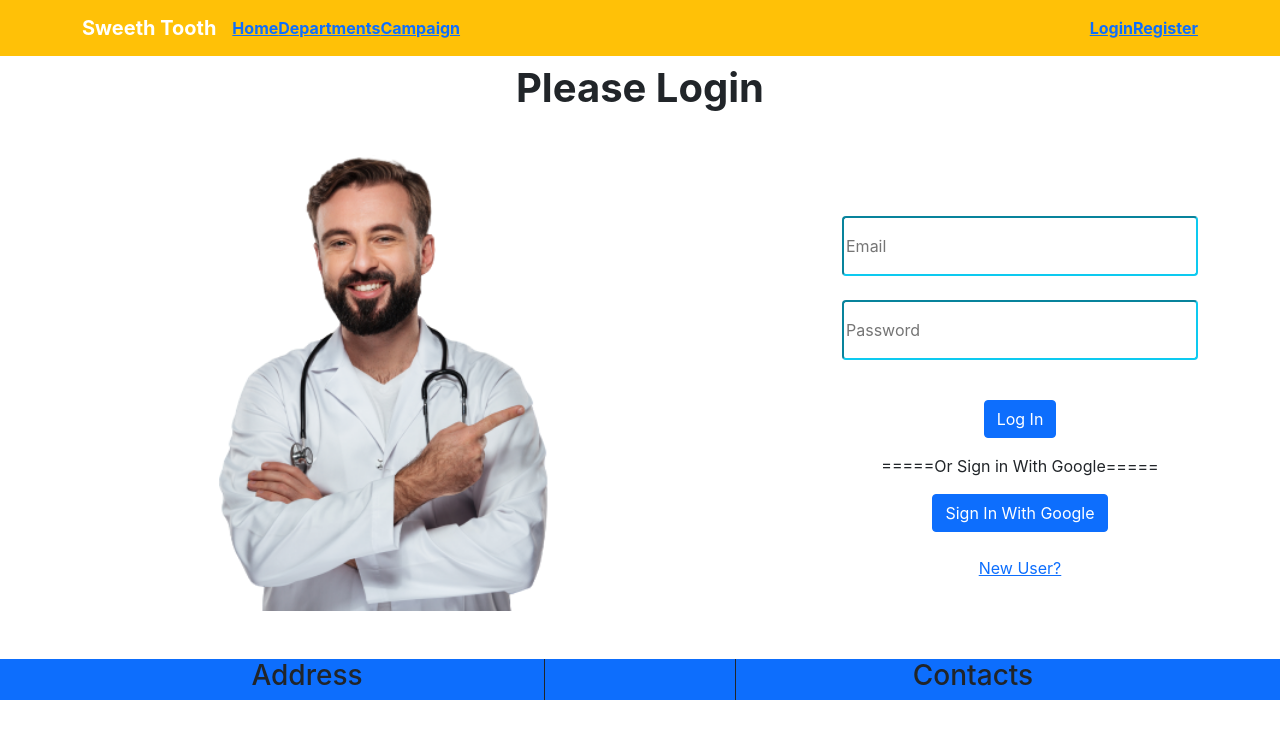
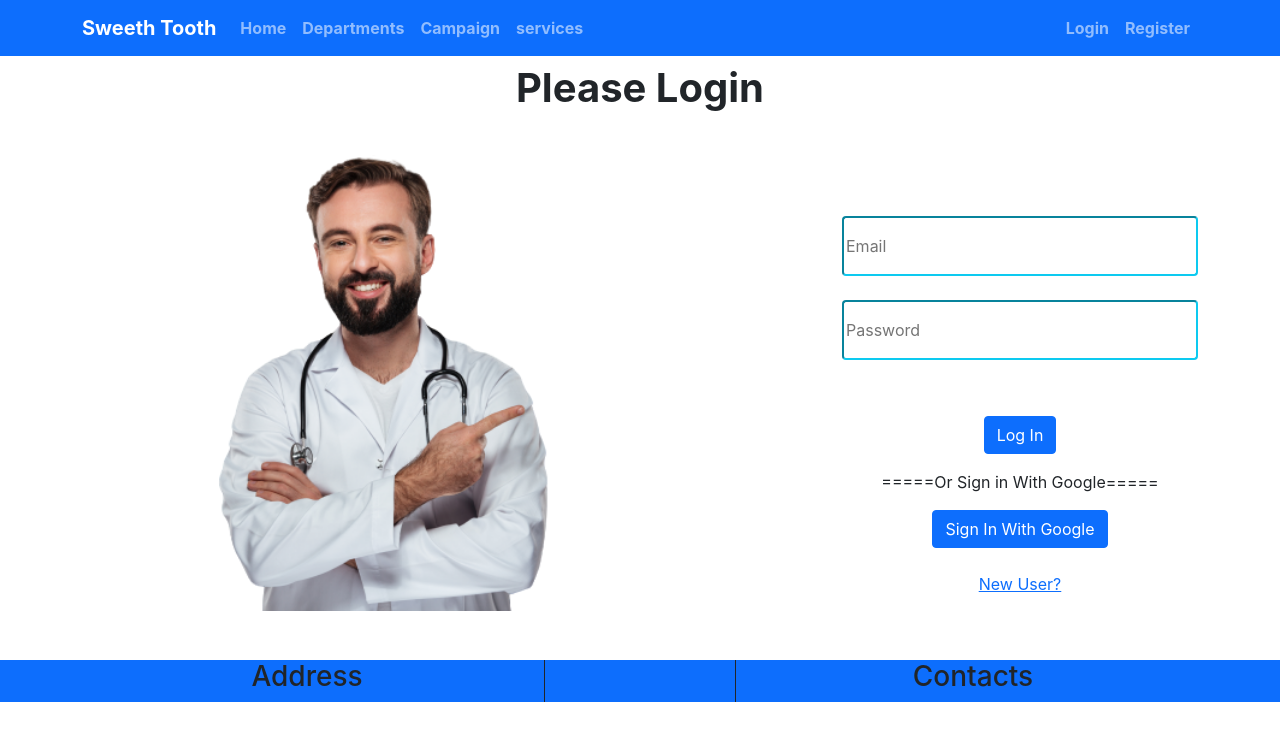
Before and after one commit to saifmaamun/sweet-tooth, a React (Create React App) app: page /login in a window 1280 px wide. Shown: the top 740 px of the page. Built offline with nearby package versions, Linux system fonts and the light colour scheme; no server answers.

Commit message:
footer r details baki

```diff
--- a/package.json
+++ b/package.json
@@ -12,6 +12,7 @@
     "react-bootstrap": "^2.0.0-rc.1",
     "react-dom": "^17.0.2",
     "react-router-dom": "^5.3.0",
+    "react-router-hash-link": "^2.4.3",
     "react-scripts": "4.0.3",
     "web-vitals": "^1.1.2"
   },
--- a/src/App.js
+++ b/src/App.js
@@ -9,6 +9,8 @@ import Error from './Pages/Error/Error';
 import Departments from './Pages/Departments/Departments';
 import AuthProvider from './context/AuthProvider';
 import PrivateRoute from './Pages/PrivateRoute/PrivateRoute';
+import Details from './Pages/Details/Details';
+import Services from './Pages/Home/Services/Services';
 
 function App() {
   return (
@@ -22,12 +24,15 @@ function App() {
             <Route path='/home'>
               <Home></Home>
             </Route>
+            <Route path='/services'>
+              <Services></Services>
+            </Route>
             <PrivateRoute path='/departments'>
               <Departments></Departments>
             </PrivateRoute>
-            <Route path='/service/serviceId'>
-              <Service></Service>
-            </Route>
+            <PrivateRoute path='/details/:id'>
+              <Details></Details>
+            </PrivateRoute>
             <Route path='/login'>
               <Login></Login>
             </Route>
--- /dev/null
+++ b/src/Pages/Details/Details.js
@@ -0,0 +1,13 @@
+import React from 'react';
+import { useParams } from 'react-router';
+
+const Details = () => {
+    const{id}=useParams()
+    return (
+        <div>
+            this is done with {id}
+        </div>
+    );
+};
+
+export default Details;
--- a/src/Pages/Home/Service/Service.js
+++ b/src/Pages/Home/Service/Service.js
@@ -3,7 +3,7 @@ import { Button, Card, Col,} from 'react-bootstrap';
 import { Link } from 'react-router-dom';
 
 const Service = ({ service }) => {
-    const { name, description, dentist, position, degree, phone, img } = service;
+    const { name, description,id, dentist, position, degree, phone, img } = service;
     const details= description.slice(0,150)
     return (
         <Col xs={12} sm={6} md={4} >
@@ -13,7 +13,7 @@ const Service = ({ service }) => {
                     <Card.Text className=" pt-3">
                         {details}
                     </Card.Text>
-                    <Link to="/services"><button className="px-3 btn btn-warning fw-bold" variant="light">Details </button></Link>
+                    <Link to={`/details/${id}`}><button className="px-3 btn btn-warning fw-bold" variant="light">Details </button></Link>
                 </Card.Body>
             </Card>
         </Col>
--- a/src/Pages/Home/Services/Services.js
+++ b/src/Pages/Home/Services/Services.js
@@ -11,7 +11,7 @@ const Services = () => {
             .then(data => setServices(data.slice(0,6)))
     },[])
     return (
-        <div className="container mt-5 pt-5">
+        <div id="services" className="container mt-5 pt-5">
             <h1 className="text-start text-info fw-bold pb-5"><u>Our Department</u></h1>
             <Container>
                 <Row className="g-4">
--- a/src/Pages/Login/Login.js
+++ b/src/Pages/Login/Login.js
@@ -7,7 +7,7 @@ import Footer from '../Shared/Footer/Footer';
 import Header from '../Shared/Header/Header';
 
 const Login = () => {
-    const { signinUsingGoogle, handleUserLogin} = useAuth();
+    const { signinUsingGoogle, handleUserLogin,error} = useAuth();
 
     const [email, setEmail] = useState("");
     const [password, setPassword] = useState("");
@@ -43,6 +43,7 @@ const Login = () => {
                                 <br />
                                 <input onBlur={hanldePassword} className="w-100 py-3 rounded border-info" type="password" name="" placeholder="Password" />
                                 <br />
+                                <div className="row mb-3 text-danger">{error}</div>
                                 <br />
                                 <div className="text-center">
                                     <Button onClick={handleLogin} className="my-3">Log In</Button>
--- a/src/Pages/PrivateRoute/PrivateRoute.js
+++ b/src/Pages/PrivateRoute/PrivateRoute.js
@@ -1,9 +1,13 @@
 import React from 'react';
+import { Spinner } from 'react-bootstrap';
 import { Redirect, Route } from 'react-router';
 import useAuth from '../../hooks/useAuth';
 
 const PrivateRoute = ({ children, ...rest }) => {
-    const { user } = useAuth();
+    const { user, isLoading } = useAuth();
+    if (isLoading) {
+        return <Spinner animation="border" variant="info" />
+    }
     return (
         <Route
             {...rest}
--- a/src/Pages/Shared/Header/Header.js
+++ b/src/Pages/Shared/Header/Header.js
@@ -1,26 +1,27 @@
 import React from 'react';
 import { Button, Container, Nav, Navbar } from 'react-bootstrap';
-import { Link } from 'react-router-dom';
 import useAuth from '../../../hooks/useAuth';
+import { HashLink } from 'react-router-hash-link';
 
 const Header = () => {
     const { user, logout } = useAuth();
     return (
         <div>
             <>
-                <Navbar className="fw-bold"collapseOnSelect expand="sm" bg="warning" variant="dark">
+                <Navbar className="fw-bold"collapseOnSelect expand="sm" bg="primary" variant="dark">
                     <Container>
                         <Navbar.Brand href="/">Sweeth Tooth</Navbar.Brand>
                         <Navbar.Toggle />
                         <Navbar.Collapse className="justify-content-end">
                         <Nav className="me-auto">
-                            <Link to="/home">Home</Link>
-                            <Link to="/departments">Departments</Link>
-                            <Link to="/campaign">Campaign</Link>
+                                <Nav.Link as={HashLink} to="/home">Home</Nav.Link >
+                                <Nav.Link as={HashLink} to="/departments">Departments</Nav.Link >
+                                <Nav.Link as={HashLink} to="/campaign">Campaign</Nav.Link >
+                                <Nav.Link as={HashLink} to="/home#services">services</Nav.Link>
                             </Nav>
                             <Nav className="me">
-                                <Link to="/login">Login</Link>
-                                <Link to="/signin">Register</Link>
+                                <Nav.Link as={HashLink} to="/login">Login</Nav.Link>
+                                <Nav.Link as={HashLink} to="/signin">Register</Nav.Link>
                             </Nav>
                             {user?.email && <Navbar.Text>
                                 Signed in as:<span className=" px-1 text-dark fw-bold"> {user.displayName}</span>
--- a/src/hooks/useFirebase.js
+++ b/src/hooks/useFirebase.js
@@ -13,42 +13,48 @@ import initializeAuthentication from "../Firebase/firebase.init";
 
 
 initializeAuthentication();
+
+
 const useFirebase = () => {
     const [user, setUser] = useState({})
+    const[isLoading,setIsLoading]=useState(true)
     const [error, setError] = useState('')
     const auth = getAuth()
 
     const googleProvider = new GoogleAuthProvider();
 
     const signinUsingGoogle = () => {
+        setIsLoading(true)
         signInWithPopup(auth, googleProvider)
             .then(result => {
                 console.log(result.user)
                 setUser(result.user)
             })
-            .catch(error => {
-                setError(error.message)
-            })
-
+            .finally(()=>setIsLoading(false))
         }
 
     const logout = () => {
+        setIsLoading(true)
         signOut(auth)
             .then(() => {
                 setUser({})
             })
-            .catch(error => {
-                setError(error.message)
-            })
+        .finally(()=>setIsLoading(false))
     }
 
     useEffect(() => {
-        onAuthStateChanged(auth, user => {
+        const unsubscribed = onAuthStateChanged(auth, (user) => {
             if (user) {
-                setUser(user)
+                setUser(user);
             }
-            })
-    },[])
+            else {
+                setUser({});
+            }
+            setIsLoading(false)
+        });
+
+        return () => unsubscribed;
+    }, [])
 
 // new user registration
     const registerNewUser = (email, password) => {
@@ -102,7 +108,8 @@ const useFirebase = () => {
             logout,
             signinUsingGoogle,
             handleUserLogin,
-            registerNewUser
+        registerNewUser,
+        isLoading
         }
 }
 
```
Also changed, not shown: 1 other file (tests, documents, lock files or other folders).
